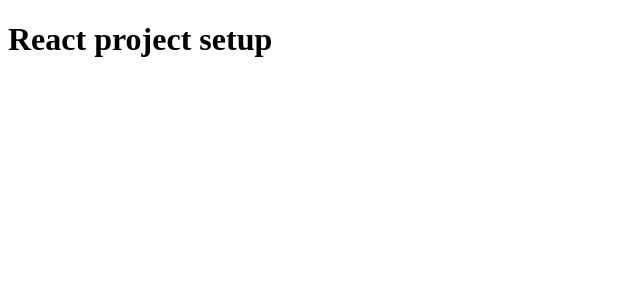
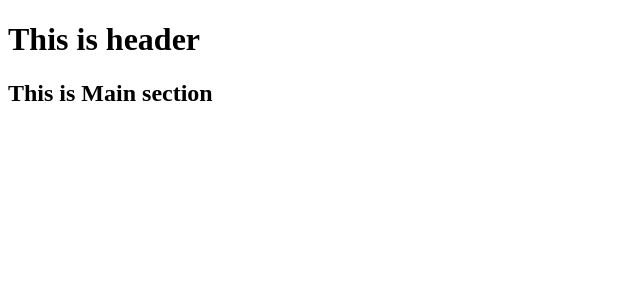
Before and after one commit to chhotuMarandi/react-project-setup, a React (Create React App) app: page / in a window 1280 px wide. Shown: the top 300 px of the page, without its empty margins (0-640 px from the left). Built offline with nearby package versions, Linux system fonts and the light colour scheme.

Commit message:
added Navbar and Main Components

```diff
--- /dev/null
+++ b/src/App.js
@@ -0,0 +1,15 @@
+import React from "react"
+import ReactDOM from 'react-dom'
+import Navbar from "./components/Navbar"
+import Main from './components/Main'
+
+function App () {
+ return (
+  <div>
+    <Navbar />
+    <Main />
+  </div>
+ )
+}
+
+export default App
--- /dev/null
+++ b/src/components/Main.js
@@ -0,0 +1,12 @@
+import React from 'react'
+import ReactDOM from 'react-dom'
+
+function Main () {
+ return (
+  <div>
+     <h2>This is Main section</h2>
+  </div>
+ )
+}
+
+export default Main
--- /dev/null
+++ b/src/components/Navbar.js
@@ -0,0 +1,12 @@
+import React from 'react'
+import ReactDOM from 'react-dom'
+
+function Navbar () {
+ return (
+  <div>
+     <h1>This is header</h1>
+  </div>
+ )
+}
+
+export default Navbar
--- a/src/index.js
+++ b/src/index.js
@@ -1,4 +1,5 @@
 import React from 'react'
 import ReactDOM from 'react-dom'
+import App from './App'
 
-ReactDOM.render(<h1>React project setup</h1>, document.getElementById('root'));
+ReactDOM.render(<App />, document.getElementById('root'));
```
